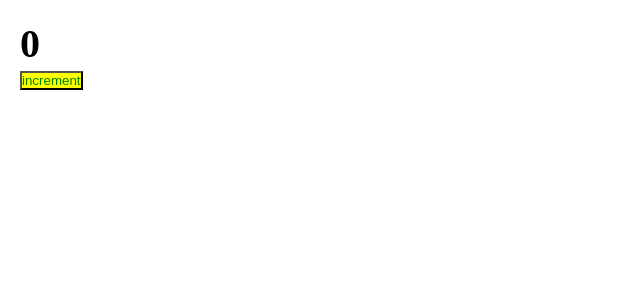
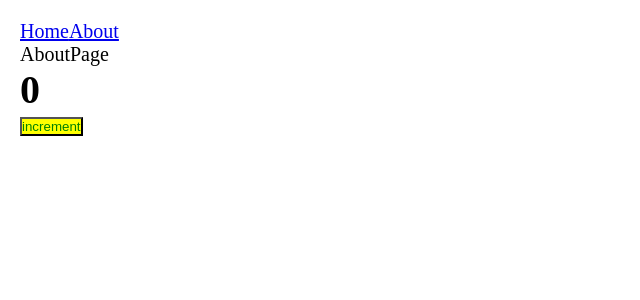
Before and after one commit to Evgeniy-Chernyshenko/blog, a React app: page /about in a window 1280 px wide. Shown: the top 300 px of the page, without its empty margins (0-640 px from the left). Built offline with nearby package versions, Linux system fonts and the light colour scheme; the HTML template or start-up script is replaced by a standard one.

Commit message:
Добавить роутинг и ленивую подгрузку страниц

```diff
--- a/package.json
+++ b/package.json
@@ -15,6 +15,7 @@
     "@types/node": "^17.0.21",
     "@types/react": "^17.0.39",
     "@types/react-dom": "^17.0.11",
+    "@types/react-router-dom": "^5.3.3",
     "@types/webpack": "^5.28.0",
     "@types/webpack-dev-server": "^4.7.2",
     "css-loader": "^6.6.0",
@@ -32,6 +33,7 @@
   },
   "dependencies": {
     "react": "^17.0.2",
-    "react-dom": "^17.0.2"
+    "react-dom": "^17.0.2",
+    "react-router-dom": "^6.2.1"
   }
 }
--- a/src/App.tsx
+++ b/src/App.tsx
@@ -1,9 +1,21 @@
-import { Counter } from "./components/Counter";
+import { Suspense } from "react";
+import { Link } from "react-router-dom";
+import { Route, Routes } from "react-router-dom";
+import { AboutPageLazy } from "./pages/AboutPage/AboutPageLazy";
+import { HomePageLazy } from "./pages/HomePage/HomePageLazy";
 
 export const App = () => {
   return (
     <div className="app">
-      <Counter />
+      <Link to="/">Home</Link>
+      <Link to="/about">About</Link>
+
+      <Suspense fallback={<div>Loading...</div>}>
+        <Routes>
+          <Route path="/" element={<HomePageLazy />} />
+          <Route path="/about" element={<AboutPageLazy />} />
+        </Routes>
+      </Suspense>
     </div>
   );
 };
--- a/src/index.tsx
+++ b/src/index.tsx
@@ -1,5 +1,11 @@
 import { render } from "react-dom";
+import { BrowserRouter } from "react-router-dom";
 import { App } from "./App";
 import "./index.scss";
 
-render(<App />, document.getElementById("root"));
+render(
+  <BrowserRouter>
+    <App />
+  </BrowserRouter>,
+  document.getElementById("root")
+);
--- /dev/null
+++ b/src/pages/AboutPage/AboutPage.tsx
@@ -0,0 +1,14 @@
+import { Counter } from "../../components/Counter";
+
+const AboutPage = () => {
+  return (
+    <div>
+      AboutPage{" "}
+      <div>
+        <Counter />
+      </div>
+    </div>
+  );
+};
+
+export default AboutPage;
--- /dev/null
+++ b/src/pages/AboutPage/AboutPageLazy.tsx
@@ -0,0 +1,6 @@
+import { lazy } from "react";
+
+export const AboutPageLazy = lazy(
+  // @ts-ignore
+  () => new Promise((r) => setTimeout(() => r(import("./AboutPage")), 2000))
+);
--- /dev/null
+++ b/src/pages/HomePage/HomePage.tsx
@@ -0,0 +1,5 @@
+export const HomePage = () => {
+  return <div>HomePage</div>;
+};
+
+export default HomePage;
--- /dev/null
+++ b/src/pages/HomePage/HomePageLazy.tsx
@@ -0,0 +1,6 @@
+import { lazy } from "react";
+
+export const HomePageLazy = lazy(
+  // @ts-ignore
+  () => new Promise((r) => setTimeout(() => r(import("./HomePage")), 2000))
+);
```
Also changed, not shown: 9 other files (tests, documents, lock files or other folders).
